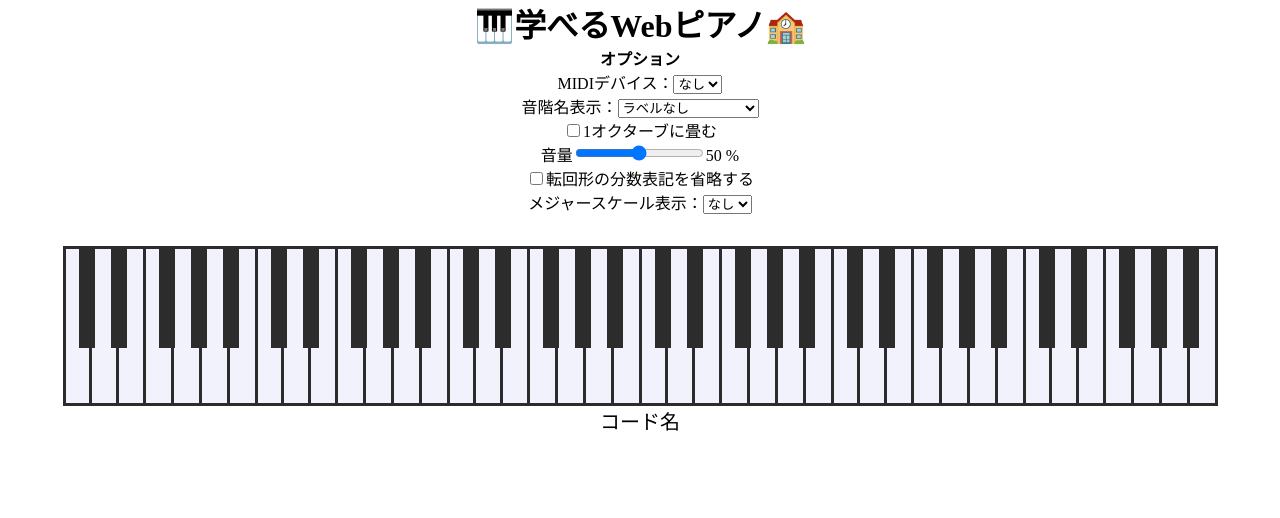
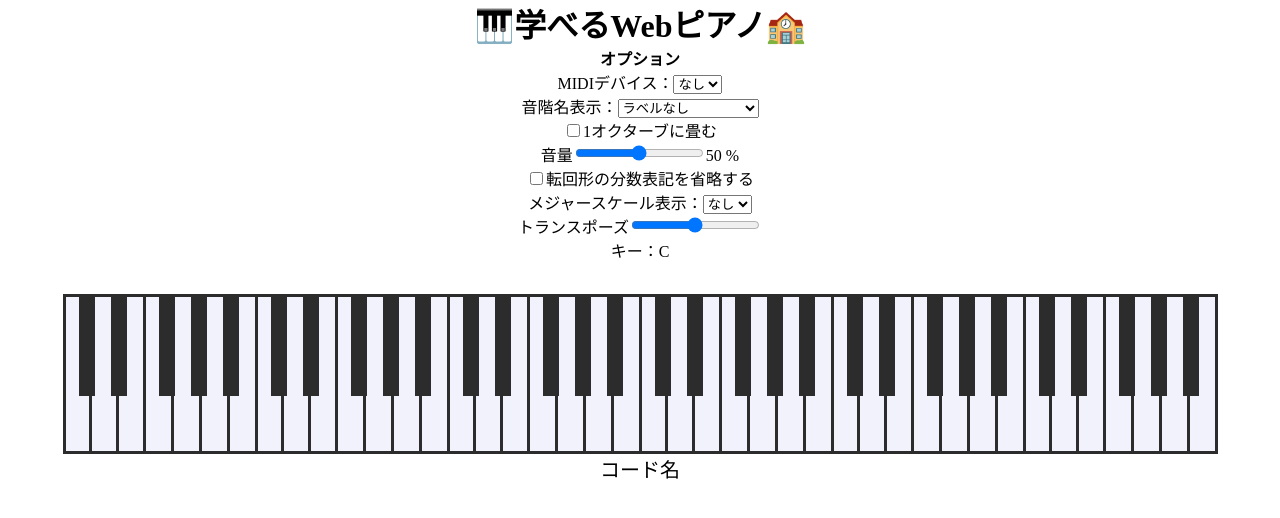
Before and after one commit to PigeonsHouse/midi-music-classroom, a React (Vite) app: page / in a window 1280 px wide. Shown: the top 518 px of the page. Built offline with nearby package versions, Linux system fonts and the light colour scheme.

Commit message:
add: トランスポーズ機能の追加

```diff
--- a/src/apps/App.tsx
+++ b/src/apps/App.tsx
@@ -8,10 +8,21 @@ import { beepNote, useSound } from "./sounds";
 import { Title } from "./styled";
 
 export const App = () => {
+  // トランスポーズ関連
+  const [transposeScale, setTransposeScale] = useState(0);
+  const onSlideTranspose = useCallback(
+    (ev: React.ChangeEvent) => {
+      const volume = Number((ev.target as HTMLInputElement).value);
+      setTransposeScale(volume);
+    },
+    [setTransposeScale],
+  );
+
   // 押しているキーを中央管理する箇所
   const [pushingKeyNumbers, setPushingKeyNumbers] = useState<number[]>([]);
   const updatePushingKeyNumbers = useCallback(
     (newNoteNumber: number, isOn: boolean) => {
+      newNoteNumber += transposeScale;
       if (isOn) {
         setPushingKeyNumbers((pushedKeyNumbers) =>
           pushingKeyNumbers.includes(newNoteNumber)
@@ -28,7 +39,7 @@ export const App = () => {
         });
       }
     },
-    [pushingKeyNumbers],
+    [pushingKeyNumbers, transposeScale],
   );
 
   // キーに表示するラベル関連
@@ -155,6 +166,25 @@ export const App = () => {
             ))}
           </select>
         </div>
+        <div>
+          <label>トランスポーズ</label>
+          <input
+            type="range"
+            value={transposeScale}
+            onChange={onSlideTranspose}
+            min="-6"
+            max="6"
+            step="1"
+          />
+          <div>
+            <label>キー：{keyLabel.american[(12 + transposeScale) % 12]}</label>
+          </div>
+          {transposeScale !== 0 && (
+            <div>
+              <small>※下のキーボードの光る位置もトランスポーズします。</small>
+            </div>
+          )}
+        </div>
       </div>
       <Piano
         isSingleOctave={isSingleOctave}
```
Also changed, not shown: 1 other file (tests, documents, lock files or other folders).
